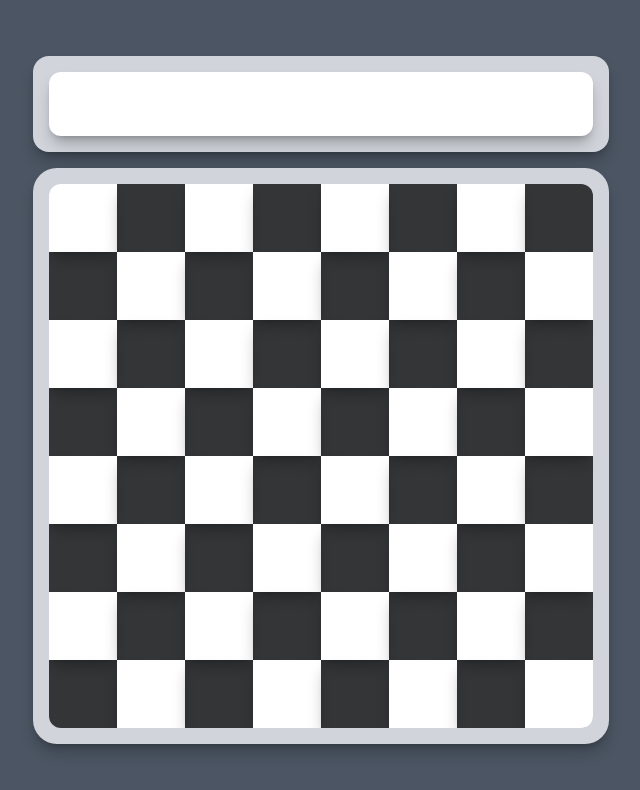
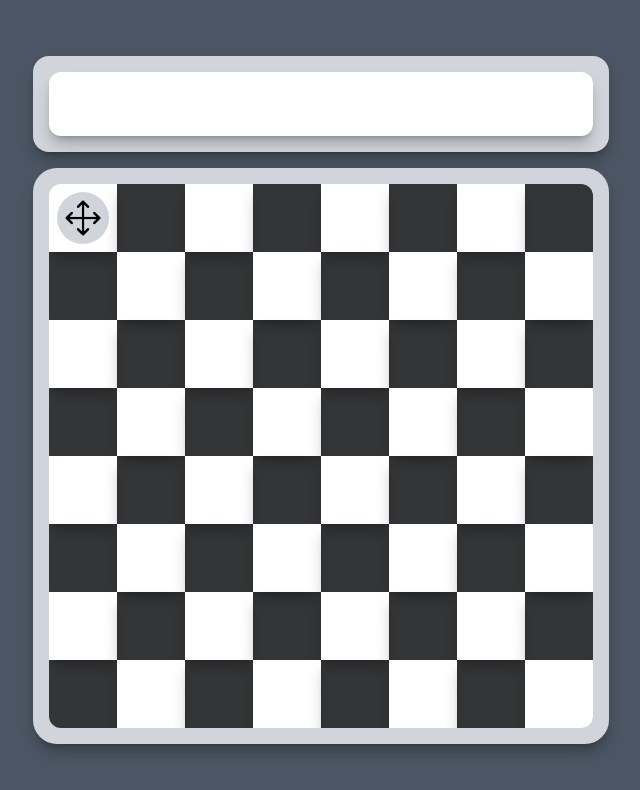
Before and after one commit to pticasolovey20/checkers-game, a Next.js app: page / in a window 1280 px wide. Shown: the top 790 px of the page, without its empty margins (319-959 px from the left). Built offline with nearby package versions, Linux system fonts and the light colour scheme.

Commit message:
added draggable and droppable components

```diff
--- /dev/null
+++ b/components/draggable/index.jsx
@@ -0,0 +1,21 @@
+import { useDraggable } from "@dnd-kit/core";
+
+const Draggable = ({ children, id }) => {
+	const { attributes, listeners, setNodeRef, transform } = useDraggable({ id });
+
+	const style = transform ? { transform: `translate3d(${transform.x}px, ${transform.y}px, 0)` } : undefined;
+
+	return (
+		<button
+			ref={setNodeRef}
+			style={style}
+			{...listeners}
+			{...attributes}
+			className="h-full w-full p-1.5 rounded-full bg-gray-300 overflow-hidden cursor-grab"
+		>
+			{children}
+		</button>
+	);
+};
+
+export default Draggable;
--- /dev/null
+++ b/components/droppable/index.jsx
@@ -0,0 +1,13 @@
+import { useDroppable } from "@dnd-kit/core";
+
+const Droppable = ({ children, id }) => {
+	const { setNodeRef } = useDroppable({ id });
+
+	return (
+		<div ref={setNodeRef} className="w-full h-full p-2">
+			{children}
+		</div>
+	);
+};
+
+export default Droppable;
--- a/components/game/Board.jsx
+++ b/components/game/Board.jsx
@@ -1,8 +1,27 @@
+import { useState } from "react";
+import { DndContext } from "@dnd-kit/core";
 import { classNames } from "@/utils";
+
+import drag from "@/public/images/drag.png";
+
+import Image from "next/image";
+import Droppable from "@/components/droppable";
+import Draggable from "@/components/draggable";
 
 const Board = () => {
 	const rows = 8;
 	const cols = 8;
+
+	const [parent, setParent] = useState("id-0-0");
+
+	const square = <div className="aspect-square" />;
+	const draggableMarkup = (
+		<Draggable id="draggable">
+			<Image className="aspect-square rounded-full" src={drag} alt="drag me" layout="fit" />
+		</Draggable>
+	);
+
+	const handleDragEnd = (event) => setParent(event?.over && event?.over.id);
 
 	const generateBoard = () => {
 		const board = [];
@@ -12,11 +31,13 @@ const Board = () => {
 				const isWhite = (i + j) % 2 === 0;
 				const bgColor = isWhite ? "bg-white" : "bg-black/75";
 
+				const cellId = `id-${i}-${j}`;
+				const cellContent = parent === cellId ? draggableMarkup : square;
+
 				board.push(
-					<div
-						key={`cell-${i}-${j}`}
-						className={classNames("w-full h-full shadow-black/25 shadow-lg", bgColor)}
-					/>
+					<div key={cellId} className={`w-full h-full shadow-black/25 shadow-lg ${bgColor}`}>
+						<Droppable id={cellId}>{cellContent}</Droppable>
+					</div>
 				);
 			}
 		}
@@ -33,7 +54,7 @@ const Board = () => {
 					"rounded-lg sm:rounded-xl"
 				)}
 			>
-				{generateBoard()}
+				<DndContext onDragEnd={handleDragEnd}>{generateBoard()}</DndContext>
 			</div>
 		</div>
 	);
--- a/package.json
+++ b/package.json
@@ -9,6 +9,7 @@
 		"lint": "next lint"
 	},
 	"dependencies": {
+		"@dnd-kit/core": "^6.0.8",
 		"autoprefixer": "10.4.15",
 		"eslint": "8.49.0",
 		"eslint-config-next": "13.4.19",
```
Also changed, not shown: public/images/drag.png (added), 1 other file (tests, documents, lock files or other folders).
